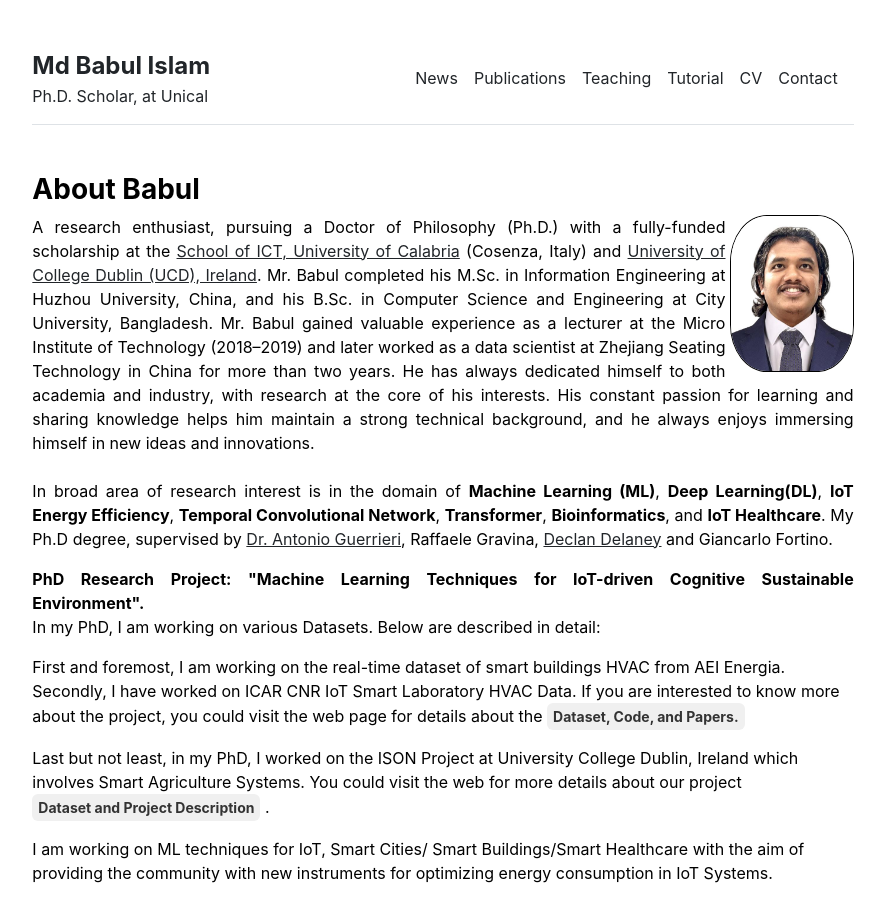
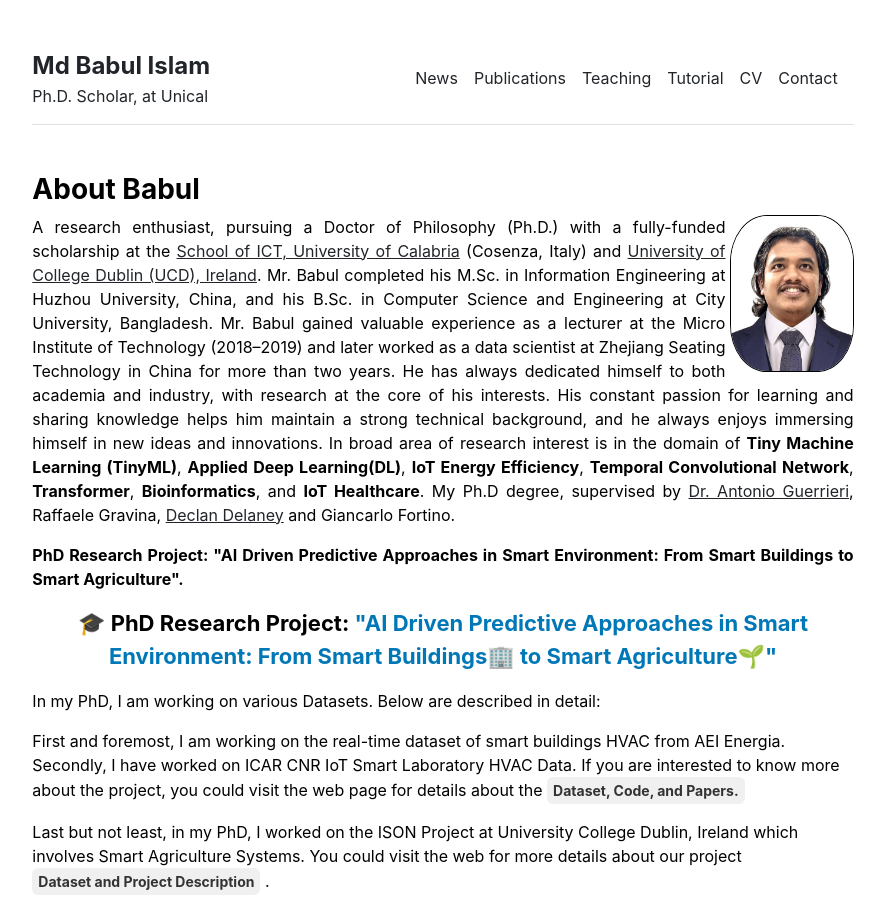
Before and after one commit to babulcseian/babulcseian.github.io, a Jekyll site: the page built from index.md, in a window 1280 px wide and 900 px high. Shown: the whole window, without its empty margins (197-1082 px from the left). Built offline with Jekyll 4.4.1, drawn with Linux system fonts in a browser that asks for light colours; a style sheet for code colours, icons or effects is not loaded.

Commit message:
Update home.html

```diff
--- a/_layouts/home.html
+++ b/_layouts/home.html
@@ -17,12 +17,20 @@ layout: default
     and later worked as a data scientist at Zhejiang Seating Technology in China for more than two years.
       He has always dedicated himself to both academia and industry, with research at the core of his interests.
       His constant passion for learning and sharing knowledge helps him maintain a strong technical background,
-      and he always enjoys immersing himself in new ideas and innovations. <br> <br>
+      and he always enjoys immersing himself in new ideas and innovations.
 
-      In broad area of research interest is in the domain of <strong>Machine Learning (ML)</strong>, <strong>Deep Learning(DL)</strong>, <strong>IoT Energy Efficiency</strong>, <strong> Temporal Convolutional Network</strong>, <strong>Transformer</strong>, <strong>Bioinformatics</strong>, and <strong> IoT Healthcare</strong>.
+      In broad area of research interest is in the domain of <strong>Tiny Machine Learning (TinyML)</strong>, <strong>Applied Deep Learning(DL)</strong>, <strong>IoT Energy Efficiency</strong>, <strong> Temporal Convolutional Network</strong>, <strong>Transformer</strong>, <strong>Bioinformatics</strong>, and <strong> IoT Healthcare</strong>.
        My Ph.D degree, supervised by <a class="other" href='https://www.icar.cnr.it/persone/guerrieri/'> Dr. Antonio Guerrieri</a>, Raffaele Gravina, <a class="other" href='https://people.ucd.ie/declan.delaney'> Declan Delaney</a> and Giancarlo Fortino.</p>
     <p align="justify">
- <strong> PhD Research Project: "Machine Learning Techniques for IoT-driven Cognitive Sustainable Environment". </strong> <br>
+ <strong> PhD Research Project: "AI Driven Predictive Approaches in Smart Environment: From Smart Buildings to Smart Agriculture". </strong> <br>
+      <p align="center">
+  <strong style="font-size:22px;">
+    🎓 PhD Research Project: <span style="color:#0077b6;">
+    "AI Driven Predictive Approaches in Smart Environment: From Smart Buildings🏢 to Smart Agriculture🌱"
+    </span>
+  </strong>
+</p>
+
 
 In my PhD, I am working on various Datasets. Below are described in detail: </p>
 First and foremost, I am working on the real-time dataset of smart buildings HVAC from AEI Energia. Secondly, I have worked on ICAR CNR IoT Smart Laboratory HVAC Data.
```
